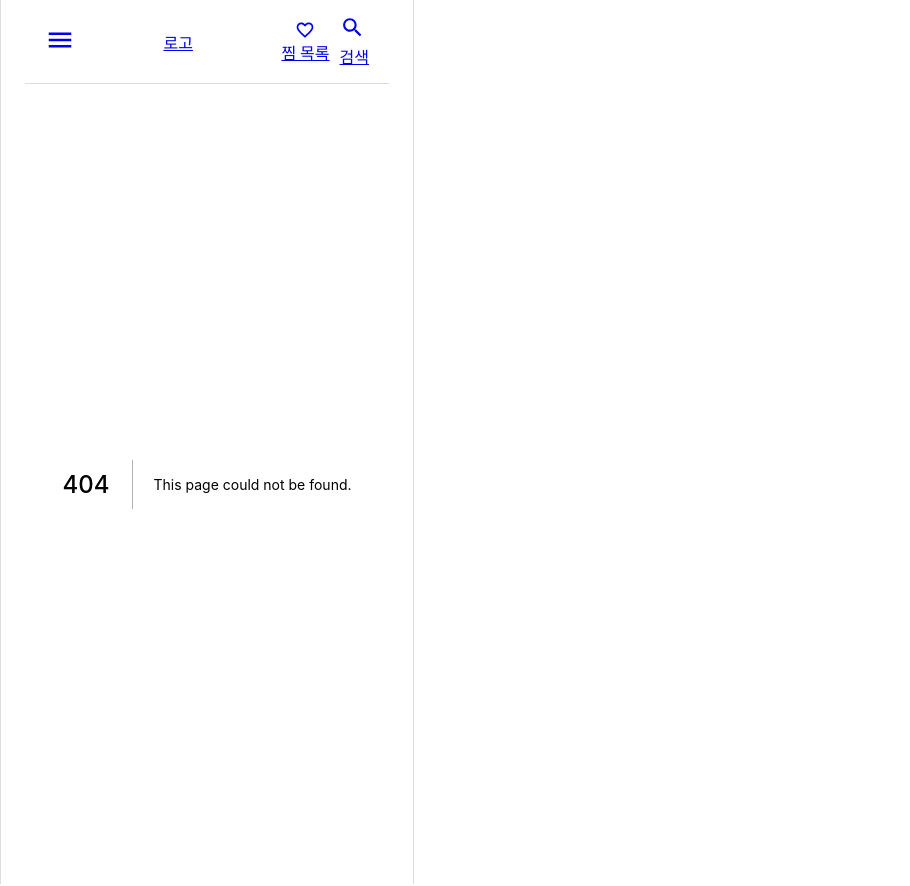
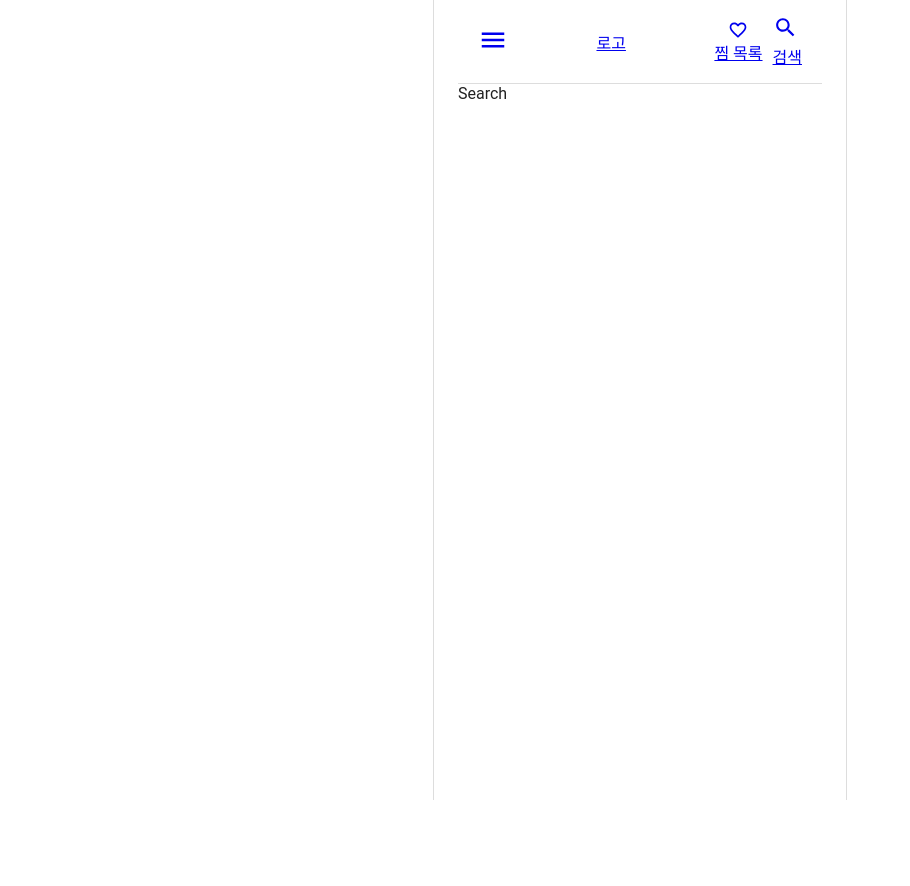
Before and after one commit to gotogether-s/gotogether-s, a Next.js app: page /search in a window 1280 px wide. Before the commit this address had no page. Shown: the whole page, without its empty margins (0-910 px from the left). After the commit the page ends 802 px from the top, so only its background shows below. Built offline with nearby package versions, Linux system fonts and the light colour scheme.

Commit message:
#22 feat: Create Search page

```diff
--- /dev/null
+++ b/pages/search/index.tsx
@@ -0,0 +1,7 @@
+import style from './Search.module.scss'
+
+const Search = () => {
+  return <div>Search</div>
+}
+
+export default Search
```
Also changed, not shown: pages/search/Search.module.scss (added).
